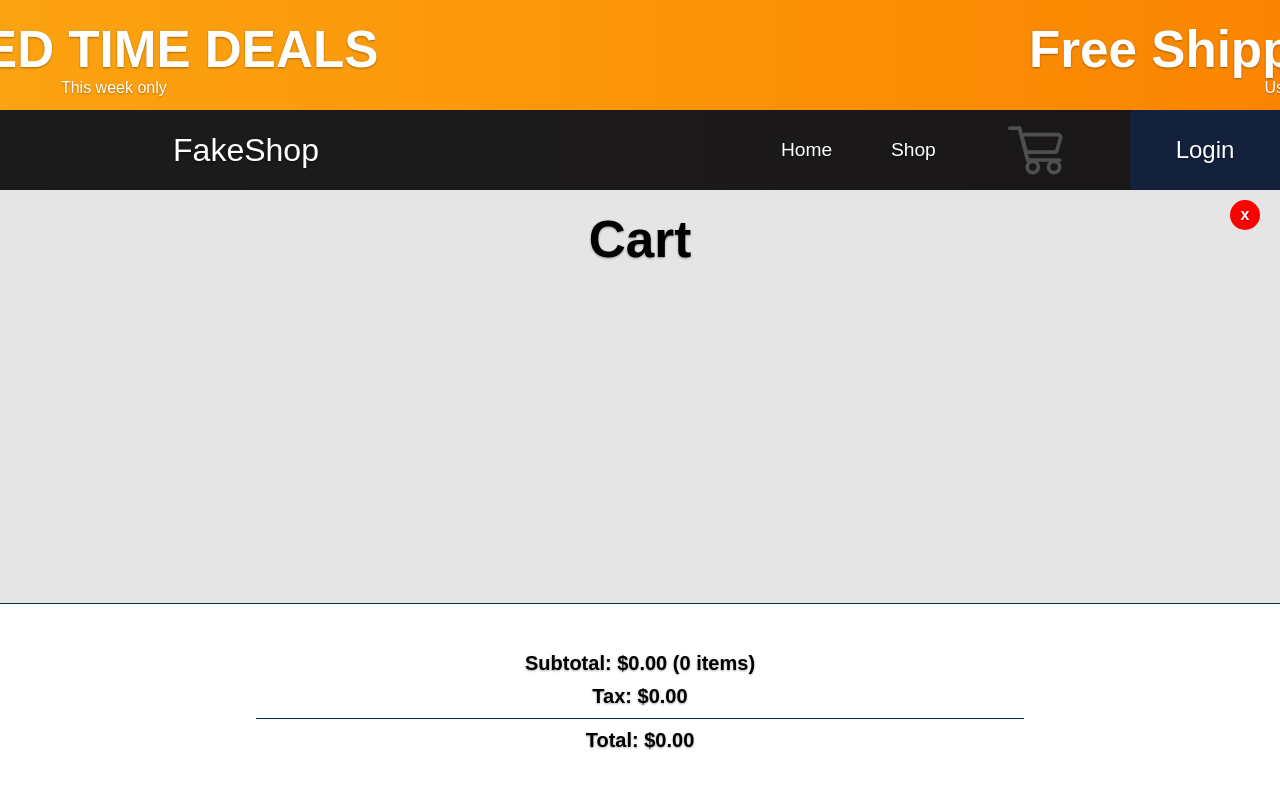
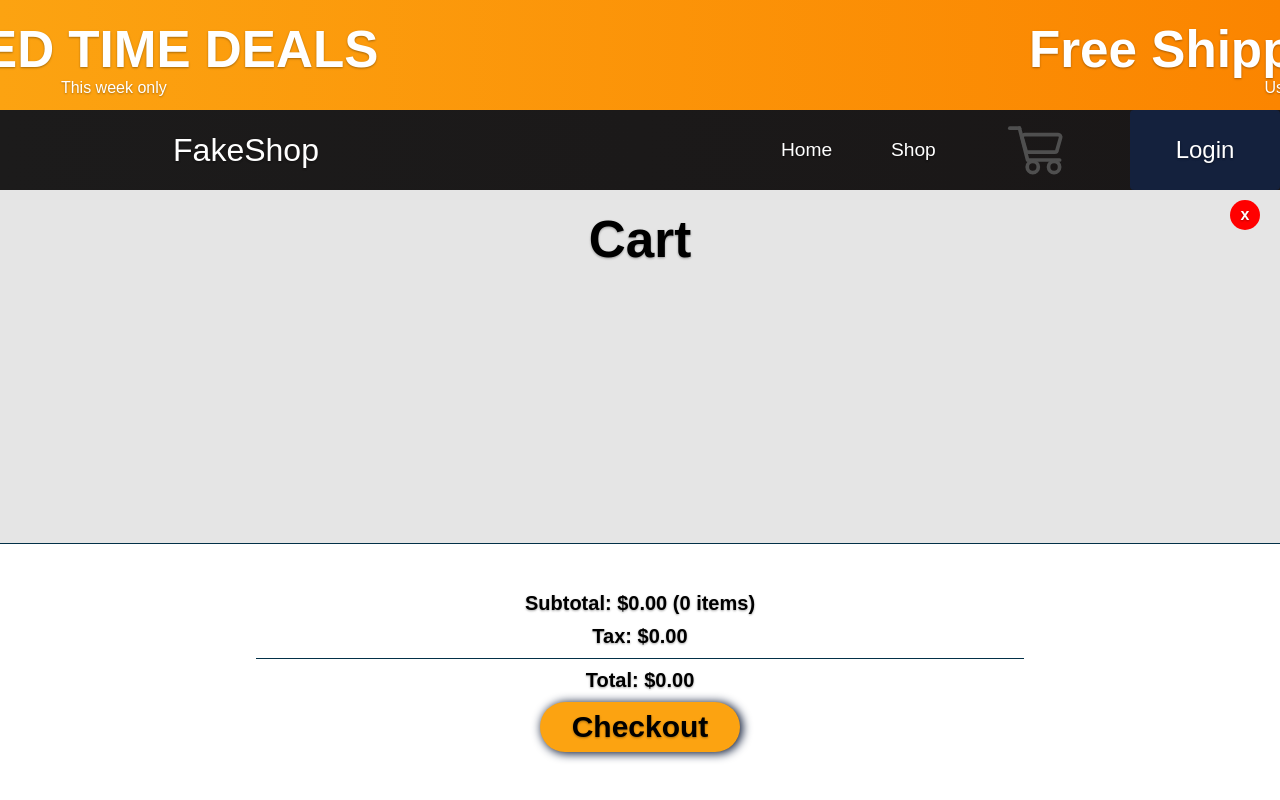
Before and after one commit to pinkx-xlink/react-shopping-cart-project, a React (Create React App) app in the folder shopping-cart/: page /cart in a window 1280 px wide. Built offline with nearby package versions, Linux system fonts and the light colour scheme.

Commit message:
Add and stylize a checkout button below the total price element

```diff
--- a/shopping-cart/src/components/pages/Cart.js
+++ b/shopping-cart/src/components/pages/Cart.js
@@ -60,6 +60,7 @@ const Cart = ({ cart, setCart, handleChange }) => {
                 <span>Subtotal: ${prettyPrice} ({cart.length} items)</span>
                 <p>Tax: ${salesTax}</p>
                 <span id='total-price'>Total: ${totalPrice}</span>
+                <button className='checkout-button'>Checkout</button>
             </div>
         </article>
     );
--- a/shopping-cart/src/components/pages/pages.css
+++ b/shopping-cart/src/components/pages/pages.css
@@ -111,3 +111,19 @@ article {
   width: 60%;
   text-align: center;
 }
+
+.checkout-button {
+  background-color: #fca311;
+  border: none;
+  height: 50px;
+  width: 200px;
+  border-radius: 25px;
+  color: black;
+  font-weight: 800;
+  font-size: 30px;
+  box-shadow: 2px 1px 10px 1px #14213d;
+}
+.checkout-button:hover {
+  background-color: #fb8500;
+  cursor: pointer;
+}
```
